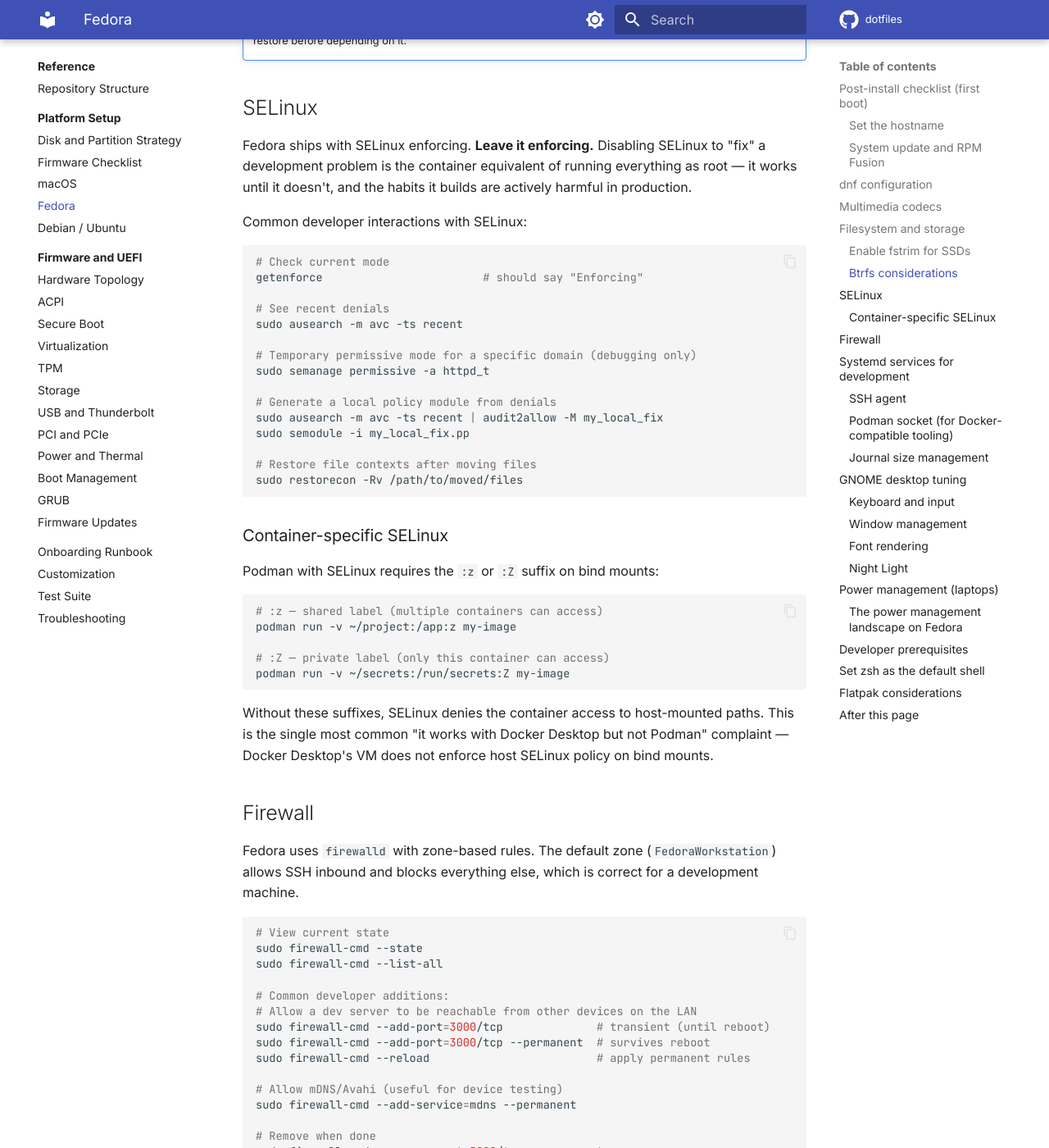
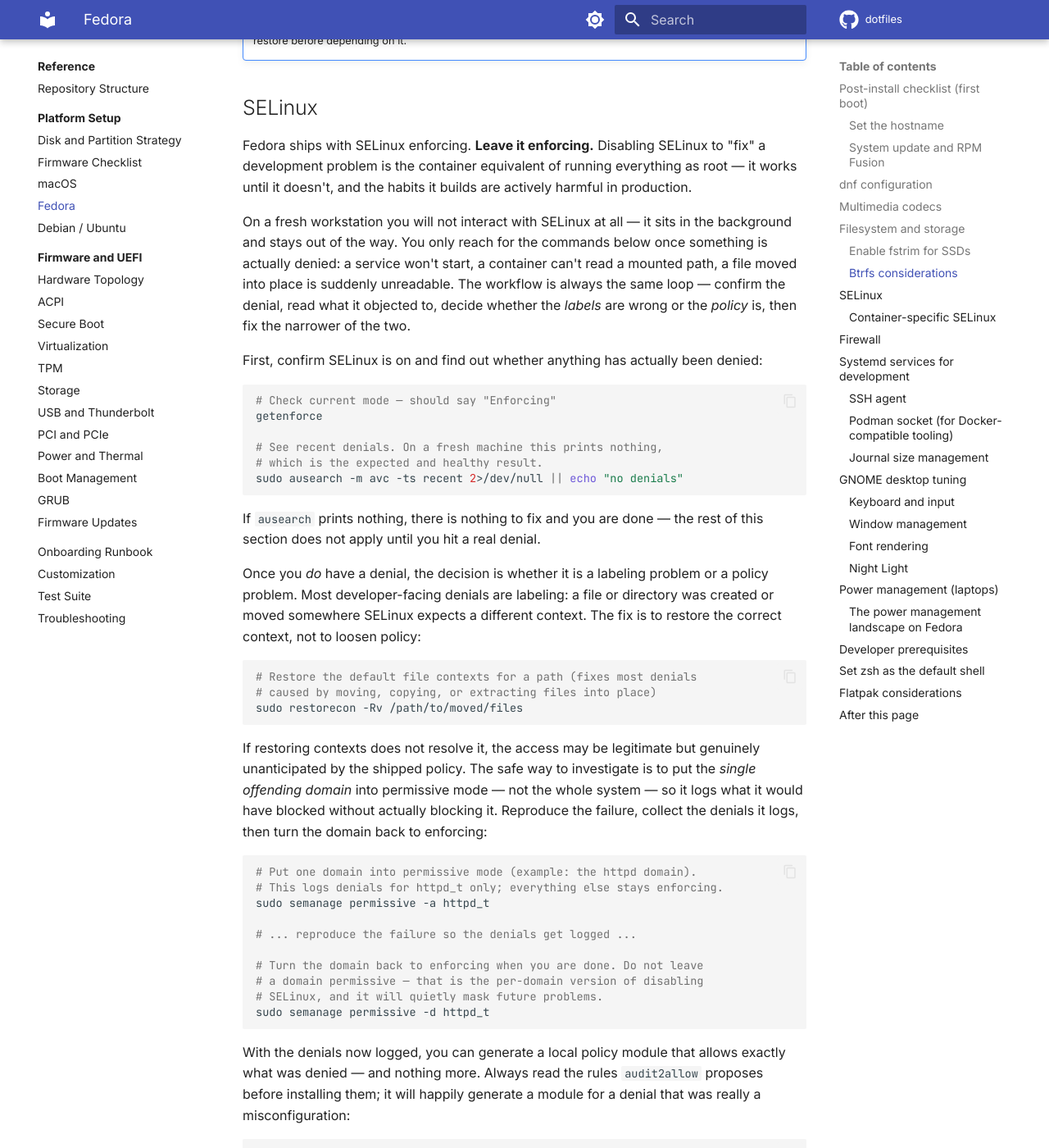
Before and after one commit to billwoika/dotfiles, an MkDocs documentation site: the page built from docs/reference/platform-setup/fedora.md, in a window 1280 px wide and 1400 px high, scrolled down 3552 px. Shown: the whole window at 82% size. Built offline with MkDocs 1.6.1 and Material for MkDocs 9.7.7, drawn with Linux system fonts in a browser that asks for light colours; comment, search, counter and statistics services are not loaded; some of the changed text lies outside the part shown.

Commit message:
fedora tne ups

````diff
--- a/docs/reference/platform-setup/fedora.md
+++ b/docs/reference/platform-setup/fedora.md
@@ -180,24 +180,76 @@ SELinux to "fix" a development problem is the container equivalent of
 running everything as root — it works until it doesn't, and the habits
 it builds are actively harmful in production.
 
-Common developer interactions with SELinux:
+On a fresh workstation you will not interact with SELinux at all — it
+sits in the background and stays out of the way. You only reach for the
+commands below once something is actually denied: a service won't start,
+a container can't read a mounted path, a file moved into place is
+suddenly unreadable. The workflow is always the same loop — confirm the
+denial, read what it objected to, decide whether the *labels* are wrong
+or the *policy* is, then fix the narrower of the two.
+
+First, confirm SELinux is on and find out whether anything has actually
+been denied:
 
 ```sh
-# Check current mode
-getenforce                        # should say "Enforcing"
+# Check current mode — should say "Enforcing"
+getenforce
 
-# See recent denials
-sudo ausearch -m avc -ts recent
+# See recent denials. On a fresh machine this prints nothing,
+# which is the expected and healthy result.
+sudo ausearch -m avc -ts recent 2>/dev/null || echo "no denials"
+```
 
-# Temporary permissive mode for a specific domain (debugging only)
+If `ausearch` prints nothing, there is nothing to fix and you are done —
+the rest of this section does not apply until you hit a real denial.
+
+Once you *do* have a denial, the decision is whether it is a labeling
+problem or a policy problem. Most developer-facing denials are labeling:
+a file or directory was created or moved somewhere SELinux expects a
+different context. The fix is to restore the correct context, not to
+loosen policy:
+
+```sh
+# Restore the default file contexts for a path (fixes most denials
+# caused by moving, copying, or extracting files into place)
+sudo restorecon -Rv /path/to/moved/files
+```
+
+If restoring contexts does not resolve it, the access may be legitimate
+but genuinely unanticipated by the shipped policy. The safe way to
+investigate is to put the *single offending domain* into permissive mode
+— not the whole system — so it logs what it would have blocked without
+actually blocking it. Reproduce the failure, collect the denials it
+logs, then turn the domain back to enforcing:
+
+```sh
+# Put one domain into permissive mode (example: the httpd domain).
+# This logs denials for httpd_t only; everything else stays enforcing.
 sudo semanage permissive -a httpd_t
 
-# Generate a local policy module from denials
+# ... reproduce the failure so the denials get logged ...
+
+# Turn the domain back to enforcing when you are done. Do not leave
+# a domain permissive — that is the per-domain version of disabling
+# SELinux, and it will quietly mask future problems.
+sudo semanage permissive -d httpd_t
+```
+
+With the denials now logged, you can generate a local policy module
+that allows exactly what was denied — and nothing more. Always read the
+rules `audit2allow` proposes before installing them; it will happily
+generate a module for a denial that was really a misconfiguration:
+
+```sh
+# Preview the policy audit2allow would generate (review this first)
+sudo ausearch -m avc -ts recent | audit2allow
+
+# If the rules are correct, build and install a named module
 sudo ausearch -m avc -ts recent | audit2allow -M my_local_fix
 sudo semodule -i my_local_fix.pp
 
-# Restore file contexts after moving files
-sudo restorecon -Rv /path/to/moved/files
+# A module you installed can be removed by name if you change your mind
+sudo semodule -r my_local_fix
 ```
 
 ### Container-specific SELinux
@@ -399,17 +451,51 @@ produces unpredictable behavior, often worse than either alone.
 profiles. `tuned-ppd` is a shim that exposes the same D-Bus API as
 the older `power-profiles-daemon`, so GNOME's power settings panel
 works without modification. This is the recommended approach for
-most users:
+most users.
+
+There are two CLIs, and the distinction matters. `powerprofilesctl`
+talks to the `tuned-ppd` shim and only sees the three
+PPD-compatible profiles (`power-saver`, `balanced`, `performance`).
+It is the right tool when all you want is to match what GNOME's
+panel does:
 
 ```sh
-# Check current profile (uses the same CLI as the old PPD)
+# List the three PPD-compatible profiles and show the active one
 powerprofilesctl list
 
-# Switch profiles — GNOME's Settings panel also does this
+# Switch profiles — GNOME's Settings panel sets the same three
 powerprofilesctl set power-saver
 powerprofilesctl set balanced
 powerprofilesctl set performance
 ```
+
+`tuned-adm` is `tuned`'s own CLI and the actually-installed tool.
+It exposes the full profile set, not just the three the shim maps
+to. Use it when one of the standard profiles does not fit — for
+example, pinning a desktop to `throughput-performance`, or choosing
+a more aggressive `powersave` than the shim's `power-saver` maps to:
+
+```sh
+# List every profile tuned ships (far more than the PPD three)
+tuned-adm list
+
+# Show the active profile and why it was chosen
+tuned-adm active
+
+# Switch to any profile by name
+tuned-adm profile powersave
+tuned-adm profile throughput-performance
+
+# Let tuned pick a profile based on the hardware it detects
+tuned-adm recommend
+```
+
+Setting a profile with `tuned-adm` is reflected in GNOME's panel
+and in `powerprofilesctl` when it maps to one of the three; a
+profile outside that set simply shows as the closest equivalent.
+Pick one CLI per task — `powerprofilesctl` for the common
+three-way toggle, `tuned-adm` when you need a profile it cannot
+name.
 
 **power-profiles-daemon (PPD)** was the Fedora default through
 Fedora 40. It provided the same three profiles over D-Bus. Fedora
@@ -420,11 +506,26 @@ automatically.
 
 **TLP** provides the most granular control: per-device USB
 autosuspend, PCIe ASPM policy, disk APM, WiFi power save, and
-battery charge thresholds on ThinkPads. However, TLP has no D-Bus
-API, so GNOME's power settings panel will not work with it. TLP
-conflicts with both `tuned`/`tuned-ppd` and `power-profiles-daemon`.
+battery charge thresholds. However, TLP has no D-Bus API, so
+GNOME's power settings panel will not work with it. TLP conflicts
+with both `tuned`/`tuned-ppd` and `power-profiles-daemon`.
 
-If TLP's granular control is needed, the installation must remove
+Stay on the `tuned` default unless you hit a specific limitation it
+cannot address. Concrete reasons to switch to TLP:
+
+- You need a tunable `tuned` does not expose — USB autosuspend
+  allow/deny lists, per-device PCIe ASPM policy, or SATA link power
+  management overrides for a device that misbehaves on the default.
+- You want **persistent** battery charge thresholds managed by a
+  daemon across reboots, rather than re-applying a sysfs write
+  yourself (see the ThinkPad note below).
+- Idle battery drain is still poor after trying `tuned-adm profile
+  powersave`, and `powertop --auto-tune` confirms specific devices
+  are not being suspended.
+
+If none of those apply, the default stack is the better choice — it
+keeps the GNOME panel working and needs no maintenance. If TLP's
+granular control is genuinely needed, the installation must remove
 the conflicting packages:
 
 ```sh
@@ -444,14 +545,39 @@ sudo systemctl enable --now tlp
 sudo tlp-stat -s
 ```
 
-TLP's defaults are sane for most hardware. For ThinkPads, the
-additional `kernel-devel` and `akmod-acpi_call` packages enable
-battery charge thresholds:
+TLP's defaults are sane for most hardware.
+
+For ThinkPad battery charge thresholds, no out-of-tree module is
+needed on any kernel Fedora currently ships. Since Linux 5.17 the
+in-tree `thinkpad_acpi` driver provides charge-threshold support
+for ThinkPads back to the Sandy Bridge generation (2011), exposed
+as the standard `charge_control_end_threshold` sysfs node. The old
+`akmod-acpi_call` package is unmaintained and rebuilds on every
+kernel update — do not install it on modern hardware.
+
+A raw sysfs write works but does not survive a reboot:
 
 ```sh
-# ThinkPad-specific: limit charge to 80% (extends battery lifespan)
-sudo dnf install kernel-devel akmod-acpi_call
+# Limit charge to 80% (extends battery lifespan) — NOT persistent;
+# this is reset on every reboot. Use it only for a one-off test.
 echo 80 | sudo tee /sys/class/power_supply/BAT0/charge_control_end_threshold
+```
+
+For a persistent threshold, let TLP manage it — that is one of the
+reasons to run TLP in the first place. Set the thresholds in
+`/etc/tlp.conf` and TLP re-applies them on every boot:
+
+```sh
+# /etc/tlp.conf — TLP applies these on every boot
+# Start charging at 75%, stop at 80% (values are ThinkPad-specific)
+START_CHARGE_THRESH_BAT0=75
+STOP_CHARGE_THRESH_BAT0=80
+```
+
+```sh
+# Apply the new config without rebooting, then confirm
+sudo tlp start
+sudo tlp-stat -b        # shows the active charge thresholds
 ```
 
 For most development workstations, the recommendation is to stay
@@ -492,9 +618,10 @@ Why each group:
   the framework's aliases and functions expect. `gh` is the GitHub
   CLI; its completions are wired in the shell startup chain.
 - **direnv** — already wired in `conf.d/70-tools.zsh`.
-- **libsecret-tools** — provides `secret-tool`, used by the
-  `keychain_get` shell function. Note: `libsecret` (without
-  `-tools`) installs only the shared library, not the CLI.
+- **libsecret** — provides `secret-tool`, used by the
+  `keychain_get` shell function. On Fedora the CLI ships in the
+  base `libsecret` package; the `libsecret-tools` package name is
+  Debian/Ubuntu-only and does not exist in Fedora's repos.
 - **podman, podman-compose, podman-docker, buildah, skopeo** — the
   full container toolchain. `podman-docker` provides a `docker`
   command that wraps podman, enabling compatibility with tools that
````
Also changed, not shown: other parts of docs/reference/platform-setup/fedora.md (+1 -1 lines).
